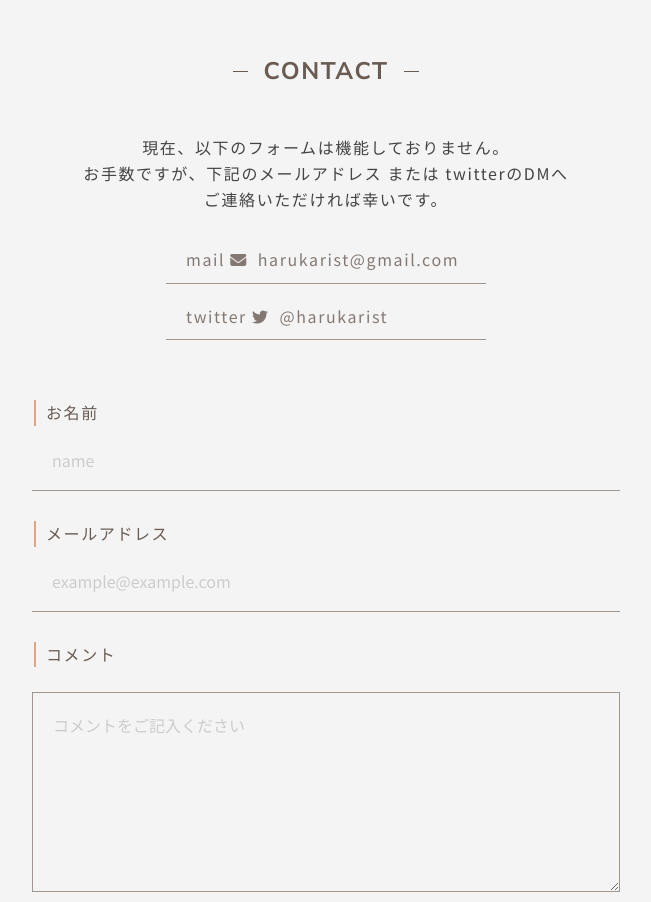
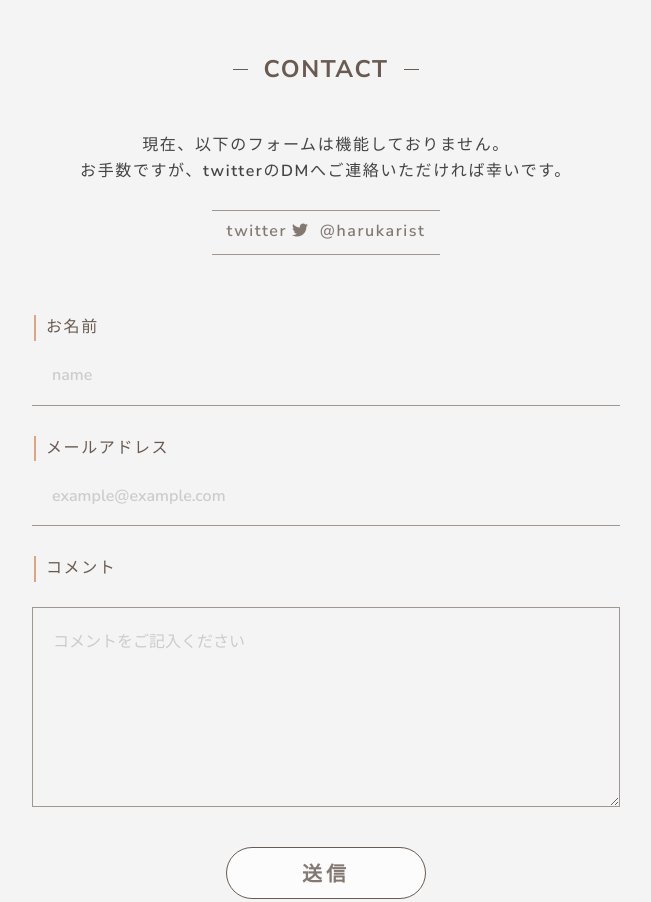
Before and after one commit to harukarist/portfolio, a plain HTML site: page index.html in a window 1280 px wide. Shown: the part 3660-4562 px from the top of the page, without its empty margins (314-965 px from the left). Drawn offline with nearby package versions, Linux system fonts and the light colour scheme.

Commit message:
Webフォントの修正など

```diff
--- a/css/style.css
+++ b/css/style.css
@@ -92,7 +92,7 @@ input, select {
 html, body {
   width: 100vw;
   box-sizing: border-box;
-  font-family: "Noto Sans JP", "游ゴシック", YuGothic, "ヒラギノ角ゴ Pro W3", Meiryo, sans-serif;
+  font-family: "Nunito Sans", "Noto Sans JP", "游ゴシック", YuGothic, "ヒラギノ角ゴ Pro W3", Meiryo, sans-serif;
   font-size: 16px;
   line-height: 1.6;
   letter-spacing: 0.1em;
@@ -664,11 +664,11 @@ input, button, textarea, select {
       font-size: 14px; } }
 
 .p-contact__account {
-  padding: 10px 20px;
+  display: inline-block;
+  padding: 8px 15px 10px 15px;
   margin: 10px auto;
-  border-bottom: 1px solid #A09791;
-  text-align: left;
-  max-width: 280px; }
+  border-top: 1px solid #A09791;
+  border-bottom: 1px solid #A09791; }
 
 .p-contact__fa {
   padding-right: 10px;
@@ -1137,7 +1137,7 @@ input, button, textarea, select {
   font-family: "Nunito Sans", sans-serif; }
 
 .u-font-family__default {
-  font-family: "Noto Sans JP", "游ゴシック", YuGothic, "ヒラギノ角ゴ Pro W3", Meiryo, sans-serif; }
+  font-family: "Nunito Sans", "Noto Sans JP", "游ゴシック", YuGothic, "ヒラギノ角ゴ Pro W3", Meiryo, sans-serif; }
 
 .u-font-weight--normal {
   font-weight: normal; }
--- a/index.html
+++ b/index.html
@@ -220,14 +220,8 @@
       <div class="c-section__body c-slide-left js-slidein">
         <p class="p-contact__text">
           現在、以下のフォームは機能しておりません。<br>
-          お手数ですが、下記のメールアドレス または twitterのDMへ<br>
-          ご連絡いただければ幸いです。
+          お手数ですが、twitterのDMへご連絡いただければ幸いです。
         </p>
-        <div class="p-contact__account">
-          <a href="mailto:harukarist@gmail.com" target="_blank">
-            mail<i class="fas fa-envelope p-contact__fa"></i>harukarist@gmail.com
-          </a>
-        </div>
         <div class="p-contact__account u-mb--xxxl">
           <a href="https://twitter.com/harukarist" target="_blank">
             twitter<i class="fab fa-twitter p-contact__fa"></i>@harukarist
--- a/scss/foundation/_base.scss
+++ b/scss/foundation/_base.scss
@@ -52,7 +52,7 @@ $space--xxl: 30px;
 $space--xxxl: 40px;
 
 $font-family--theme: 'Nunito Sans', sans-serif;
-$font-family--default: 'Noto Sans JP', "游ゴシック", YuGothic, "ヒラギノ角ゴ Pro W3", Meiryo, sans-serif;
+$font-family--default: 'Nunito Sans','Noto Sans JP', "游ゴシック", YuGothic, "ヒラギノ角ゴ Pro W3", Meiryo, sans-serif;
 
 // ==================================
 // base
--- a/scss/object/project/_contact.scss
+++ b/scss/object/project/_contact.scss
@@ -7,11 +7,11 @@
     }
   }
   &__account {
-    padding: $space--m $space--xl;
+    display: inline-block;
+    padding: 8px 15px 10px 15px;
     margin: $space--m auto;
+    border-top: 1px solid $bg-color--main;
     border-bottom: 1px solid $bg-color--main;
-    text-align: left;
-    max-width: 280px;
   }
   &__fa {
     padding-right: 10px;
```
